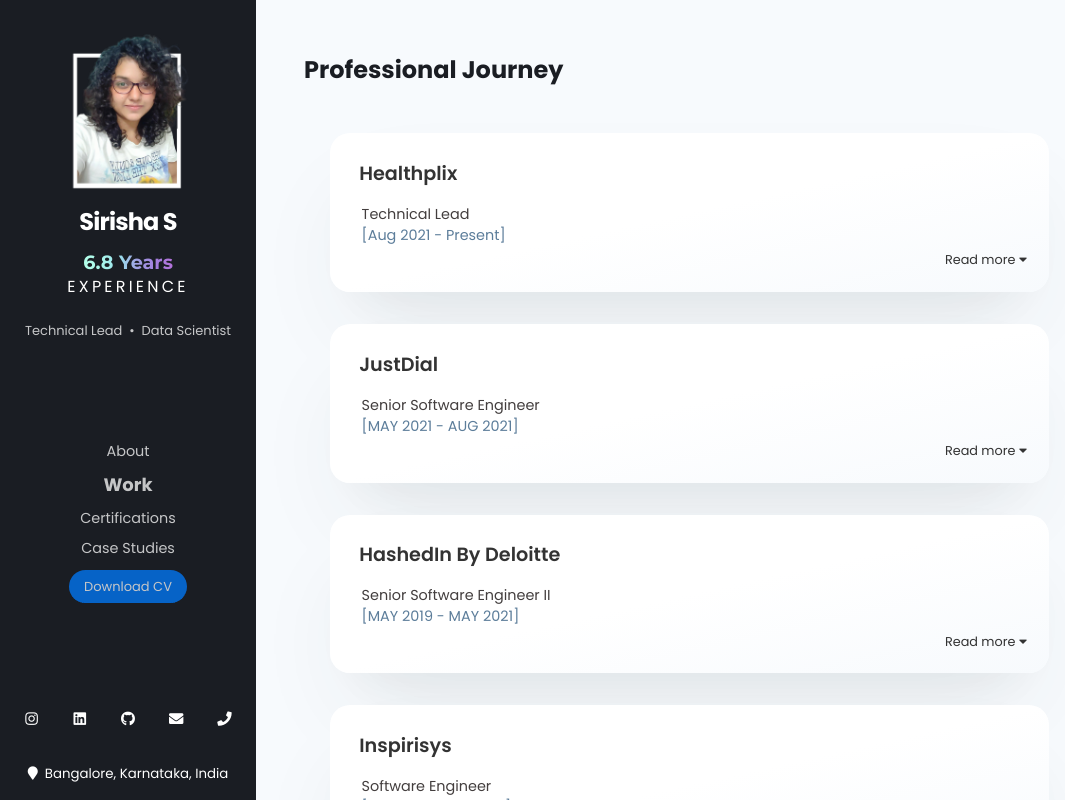
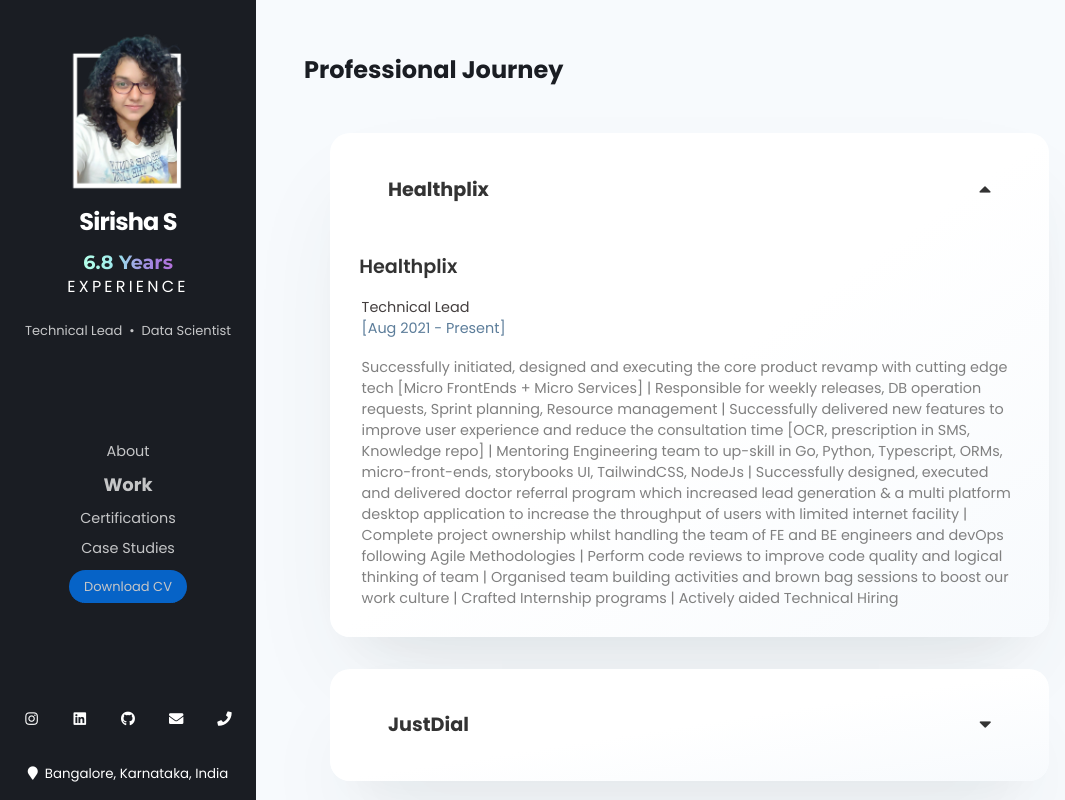
Before and after one commit to sirishasamudrala5/portfolio, a React (Create React App) app: page / in a window 1280 px wide. Both pictures are taken after a click on the item "Work". Shown: the whole page, without its empty margins (0-1065 px from the left). Built offline with nearby package versions, Linux system fonts and the light colour scheme.

Commit message:
revamp work

```diff
--- a/src/components/common/CollapsableCard.jsx
+++ b/src/components/common/CollapsableCard.jsx
@@ -2,11 +2,12 @@
 import Collapsible from 'react-collapsible'
 
 const CollapsableCard = (props) => {
-    const [text, setText] = useState(<span>Read more <span className="icon solid fa-caret-down"></span></span>)
-
-    return <Collapsible trigger={text} onOpening={() => setText(<span>Close <span className="icon solid fa-caret-up"></span></span>)} onClosing={() => setText(<span>Read more <span className="icon solid fa-caret-down"></span></span>)}>
-    <br />
-    <p>{props.content}</p>
+    return <Collapsible trigger={[props.data.title, <span className="icon solid fa-caret-down"></span>]} triggerTagName={"h2"} open={props.data.title == "Healthplix" ?  true : false} easing="ease-in-out" transitionTime={600}>
+        <h2 className="title">{props.data.title}</h2>
+          <p className="role">{props.data.role}</p>
+        <p className="subtitle">[{props.data.journey}]</p>
+        <br />
+    <p>{props.data.content}</p>
     <br />
     </Collapsible>
 }
--- a/src/components/common/TimeLine.jsx
+++ b/src/components/common/TimeLine.jsx
@@ -10,15 +10,10 @@
       props.ProfJourney.map((item, key) => (
       children.push(
         <div className="card" key={key}>
-      <div className="info">
-        <h2 className="title">{item.title}</h2>
-          <p className="role">{item.role}</p>
-        <p className="subtitle">[{item.journey}]</p>
-        <br />
-       <CollapsableCard content={item.content} key={key} />
-       <br />
-      </div>
-    </div>)
+          <div className="info">
+          <CollapsableCard data={item} key={key} />
+          </div>
+      </div>)
       ))
     }
     return(<div className="outer">
--- a/src/styles/TimeLine.css
+++ b/src/styles/TimeLine.css
@@ -66,14 +66,22 @@
   }
 
   .Collapsible__trigger {
-    position: absolute;
-    right: 3em;
-    bottom: 3em;
+    display: flex;
+    justify-content: space-between;
+    align-items: center;
     color: #333;
+    padding:  1rem 3rem;
+    border: 0 0 1rem 0;
+    border-bottom: aquamarine;
+  }
+
+  .Collapsible__trigger.is-open span {
+    transform: rotate(180deg);
   }
 
   @media screen and (max-width: 768px) {
     .Collapsible__trigger {
       font-size: smaller;
+      padding:  0 1.5rem;
     }
   }
```
